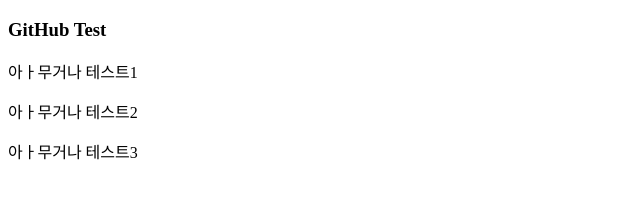
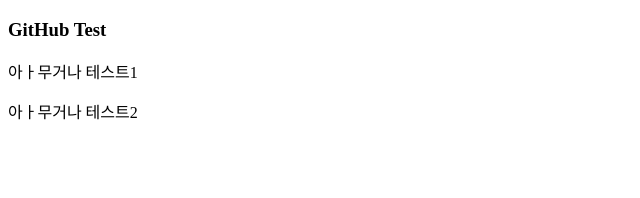
Before and after one commit to Vva1111/character64, a plain HTML site: page index.html in a window 1280 px wide. Shown: the whole page, without its empty margins (0-640 px from the left). Drawn offline with Linux system fonts and the light colour scheme.

Commit message:
Revert "아무거나 테스트 3"
This reverts commit 93493ceaffc9c04eae0f27b08f312c176c7b1a3a.

```diff
--- a/index.html
+++ b/index.html
@@ -10,6 +10,5 @@
     <h3>GitHub Test</h3>
     <p>아ㅏ무거나 테스트1</p>
     <p>아ㅏ무거나 테스트2</p>
-    <p>아ㅏ무거나 테스트3</p>
   </body>
 </html>
```
